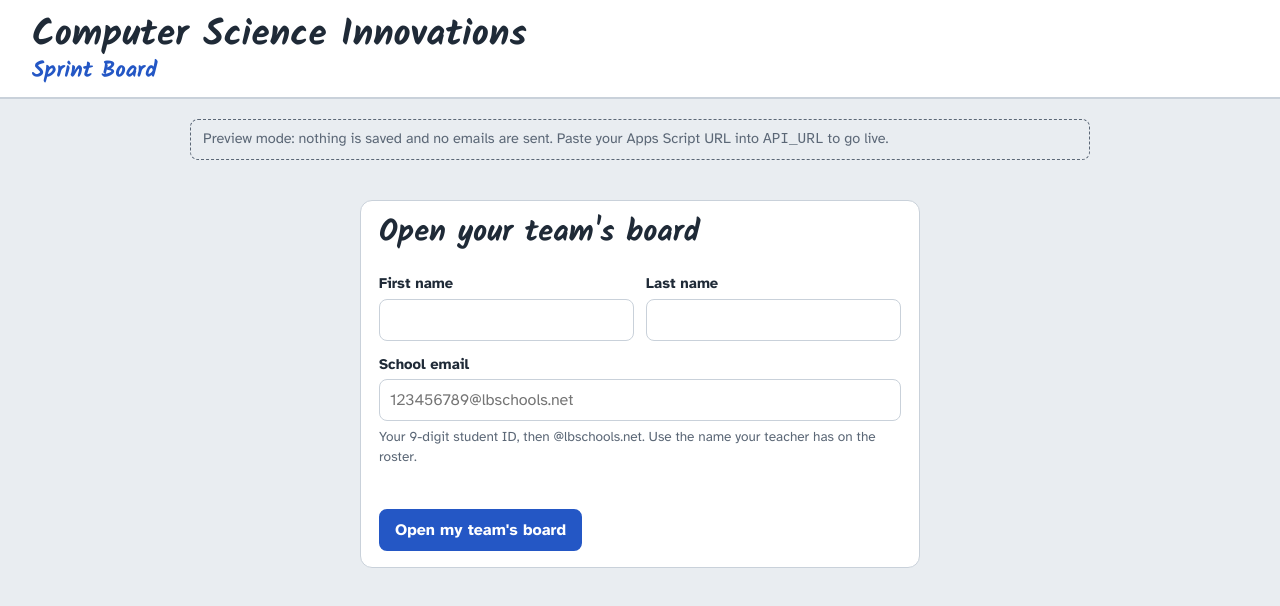
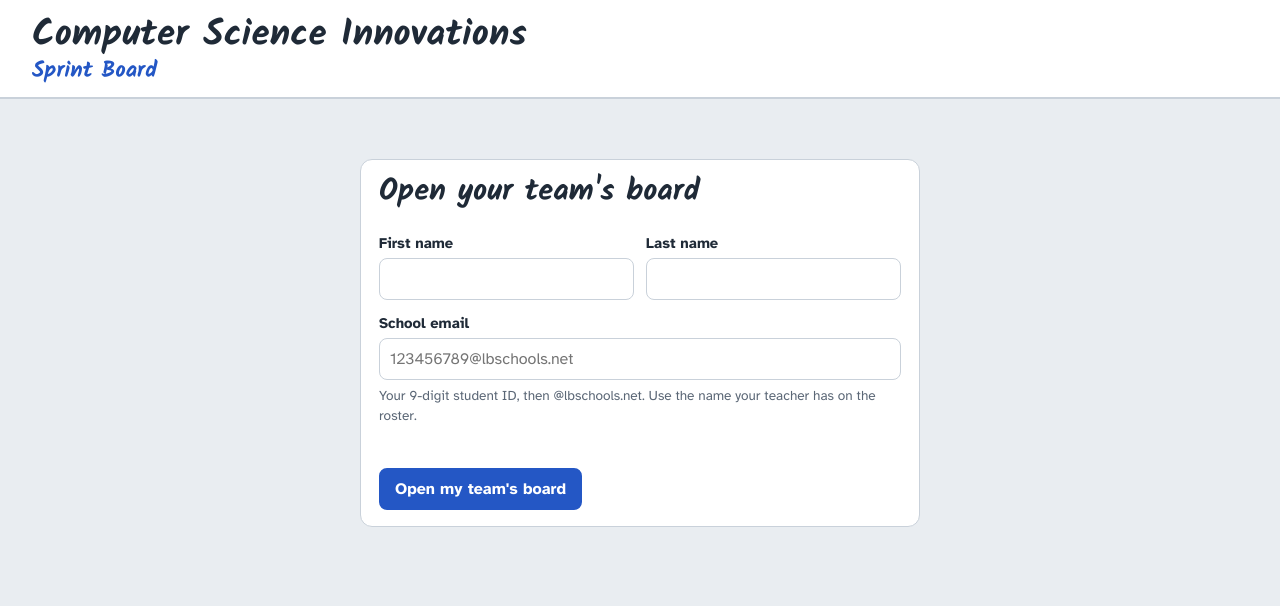
Before and after one commit to CAMS-CSInnovations/sdd-sprint-board, a plain HTML site: page index.html in a window 1280 px wide. Drawn offline with Linux system fonts and the light colour scheme.

Commit message:
Update index.html

```diff
--- a/index.html
+++ b/index.html
@@ -528,7 +528,7 @@ table.roster{ width:100%; min-width:1100px; border-collapse:collapse; font-size:
    SETUP: paste your Apps Script web app URL (ends in /exec) here.
    Leave it empty to preview the board without saving anything.
    ===================================================================== */
-const API_URL = '';
+const API_URL = 'https://script.google.com/macros/s/AKfycbxdlCZwvrNb3QABitCs2_WJs-WXpdMiS6nSAPnMqH-c0Cdb3wGaY6scA72x63R7lTAMdg/exec';
 
 const EMAIL_RE = /^\d{9}@lbschools\.net$/;
 // Teacher addresses start with a letter (first initial + last name, sometimes with a number).
```
